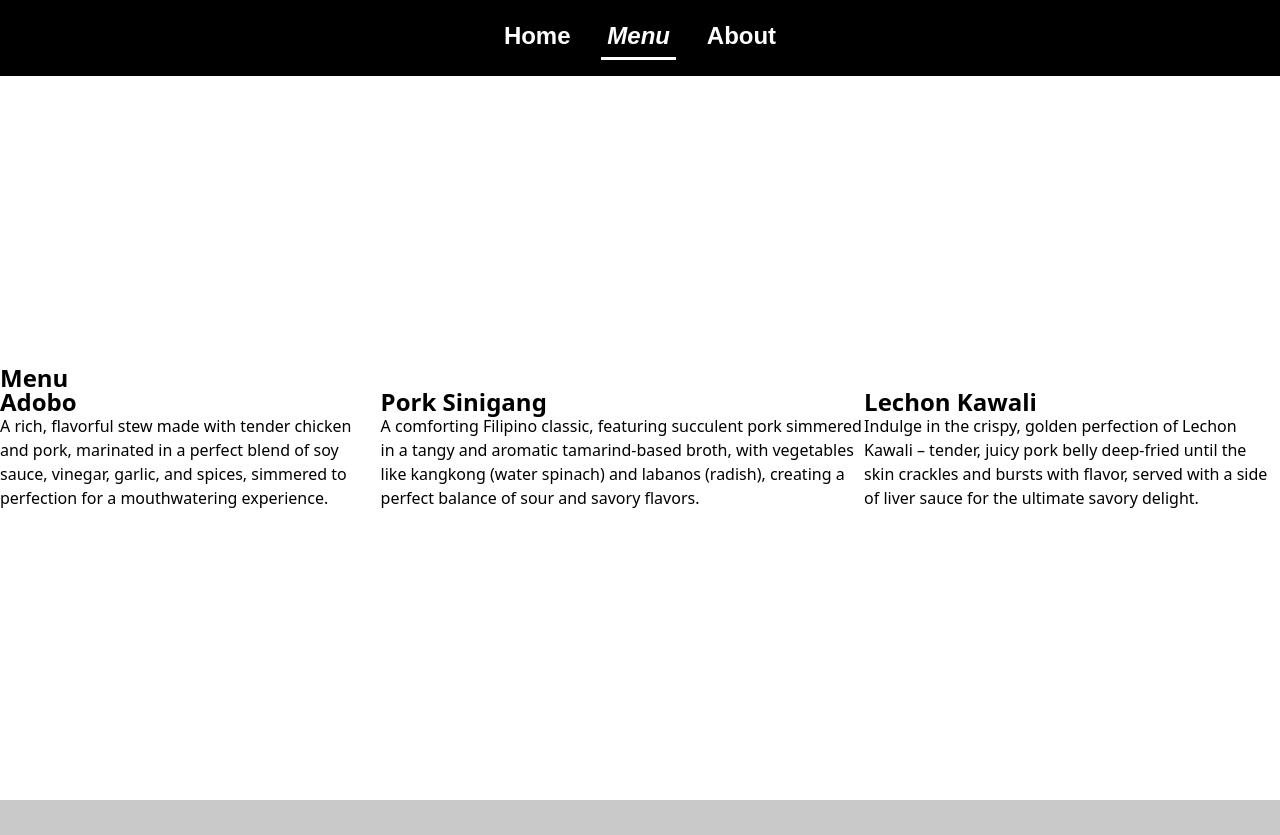
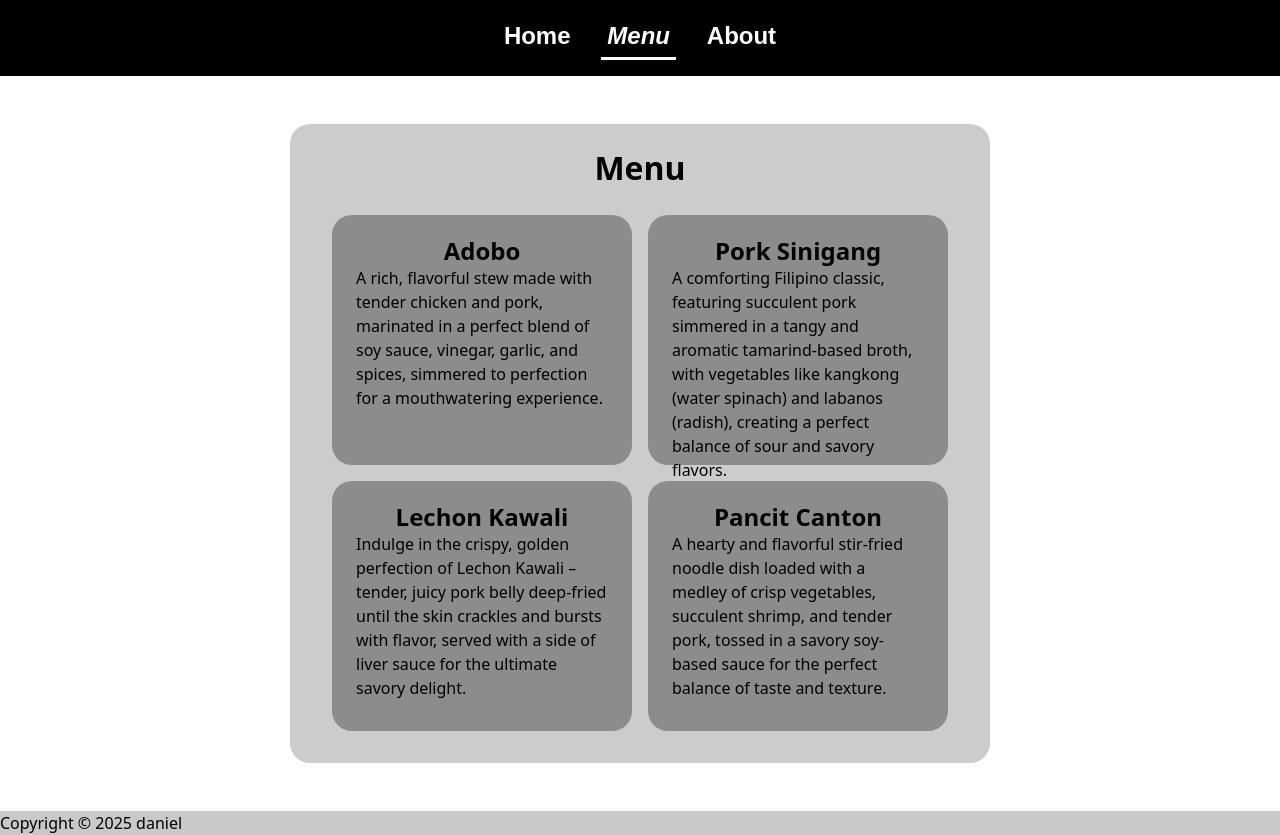
Before and after one commit to daniel0285/restaurant-page, a website built with webpack: page src/template.html in a window 1280 px wide. Both pictures are taken after a click on the button "Menu". Before the commit the page ends 800 px from the top, so only its background shows below. Built offline with nearby package versions, Linux system fonts and the light colour scheme.

Commit message:
feat: add styling for menu content

```diff
--- a/src/index.js
+++ b/src/index.js
@@ -13,3 +13,7 @@ function clickHandler(e) {
     changeDomContent(e.target.id);
   }
 }
+
+const footer = document.querySelector("footer > p");
+
+footer.innerText = `Copyright © ${new Date().getFullYear()}  daniel`;
--- a/src/menu.js
+++ b/src/menu.js
@@ -28,6 +28,11 @@ export function renderMenuContent() {
           juicy pork belly deep-fried until the skin crackles and bursts with flavor,
             served with a side of liver sauce for the ultimate savory delight.</p>
       </div>
+      <div class="dish">
+            <h2>Pancit Canton</h2>
+            <p>A hearty and flavorful stir-fried noodle dish loaded with a medley of crisp vegetables, succulent shrimp,
+                and tender pork, tossed in a savory soy-based sauce for the perfect balance of taste and texture.</p>
+        </div>
       </div>`;
 
   fragment.append(menu);
--- a/src/styles.css
+++ b/src/styles.css
@@ -68,24 +68,52 @@ ul {
   background-color: rgb(255, 255, 255);
 }
 
-.home {
+.home,
+.menu {
   display: flex;
   flex-direction: column;
+  margin: 3rem 0;
+  padding: 2rem;
+  border-radius: 20px;
+}
+
+.home {
   gap: 1rem;
 
   text-align: center;
   background-color: rgba(0, 0, 0, 0.203);
-  border-radius: 20px;
+
   max-width: 500px;
-  padding: 3rem;
 }
 
 .menu {
-  display: flex;
-  flex-direction: column;
+  gap: 2rem;
+  max-width: 700px;
+  background-color: rgba(66, 66, 66, 0.27);
+
+  h1 {
+    font-size: 2rem;
+  }
+
+  h1,
+  h2 {
+    text-align: center;
+    margin-bottom: 3px;
+  }
 
   .dishes {
     display: flex;
-    flex-direction: row;
+    flex-flow: row wrap;
+    justify-content: center;
+    align-items: center;
+    gap: 1rem;
+  }
+
+  .dish {
+    padding: 1.5rem;
+    background-color: rgba(50, 50, 50, 0.41);
+    width: 300px;
+    height: 250px;
+    border-radius: 20px;
   }
 }
--- a/src/template.html
+++ b/src/template.html
@@ -18,7 +18,16 @@
         </nav>
     </header>
     <main id="content">
+        <div class="dish">
+            <h2>Pancit Canton</h2>
+            <p>A hearty and flavorful stir-fried noodle dish loaded with a medley of crisp vegetables, succulent shrimp,
+                and tender pork, tossed in a savory soy-based sauce for the perfect balance of taste and texture.</p>
+        </div>
+
     </main>
+    <footer>
+        <p></p>
+    </footer>
 </body>
 
 </html>
```
